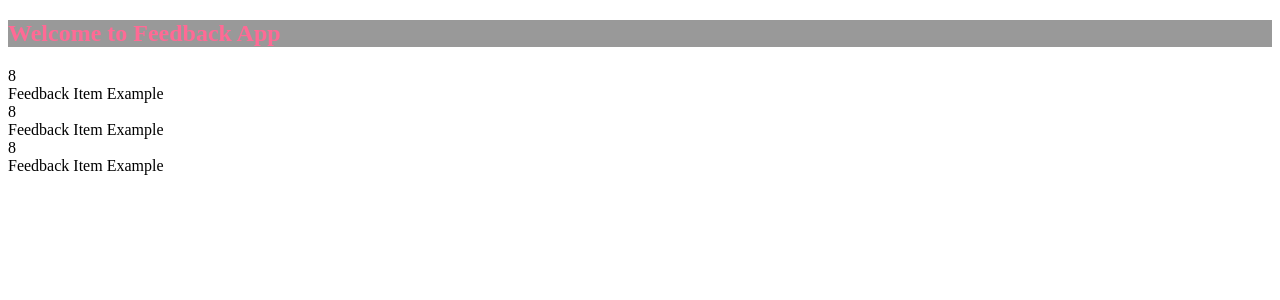
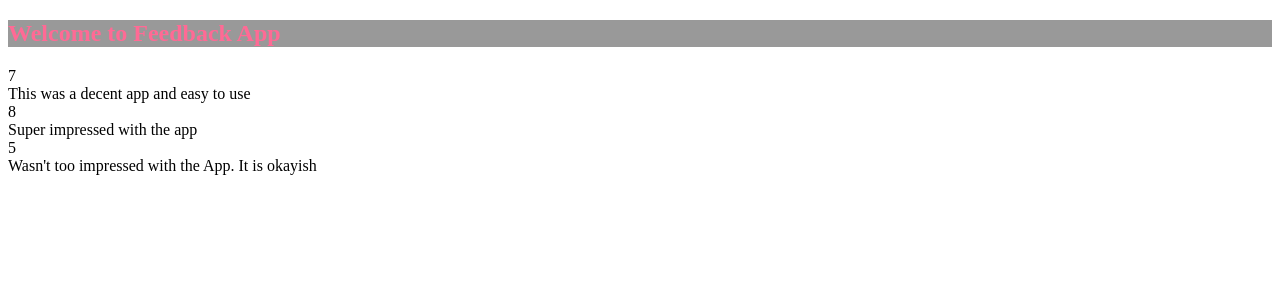
Before and after one commit to milan-vishnoi/Feedback-app, a React (Create React App) app: page / in a window 1280 px wide. Shown: the top 300 px of the page. Built offline with nearby package versions, Linux system fonts and the light colour scheme.

Commit message:
Removed Component Level state and used props to display
We removed the component level state of FeedbackItem and instead used props to display the data. You can notice how the flow of data is unidriectional i.e from App to FeedbackList to FeedbackItem

```diff
--- a/src/components/FeedbackItem.jsx
+++ b/src/components/FeedbackItem.jsx
@@ -1,12 +1,8 @@
-import { useState } from "react";
-
-function FeedbackItem() {
-    const [rating, setRating] = useState(8);
-    const [text, setText] = useState("Feedback Item Example");
+function FeedbackItem(props) {
   return (
     <div className="card">
-        <div className="num-display">{rating}</div>
-        <div className="text-display">{text}</div>
+        <div className="num-display">{props.item.rating}</div>
+        <div className="text-display">{props.item.text}</div>
     </div>
   )
 }
```
